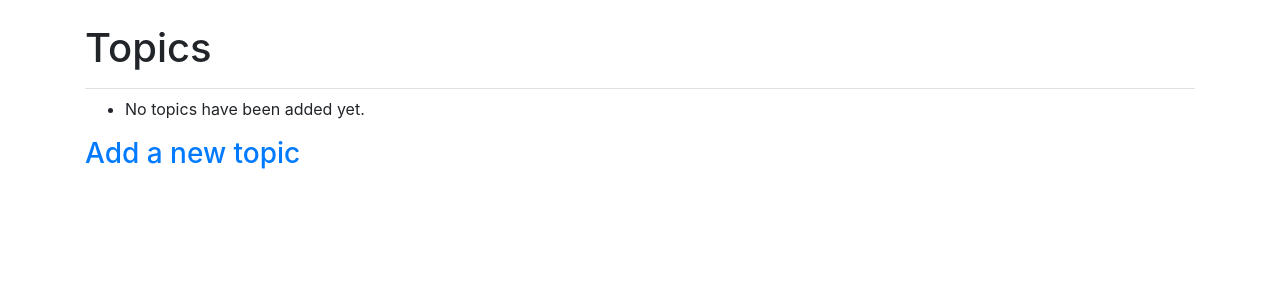
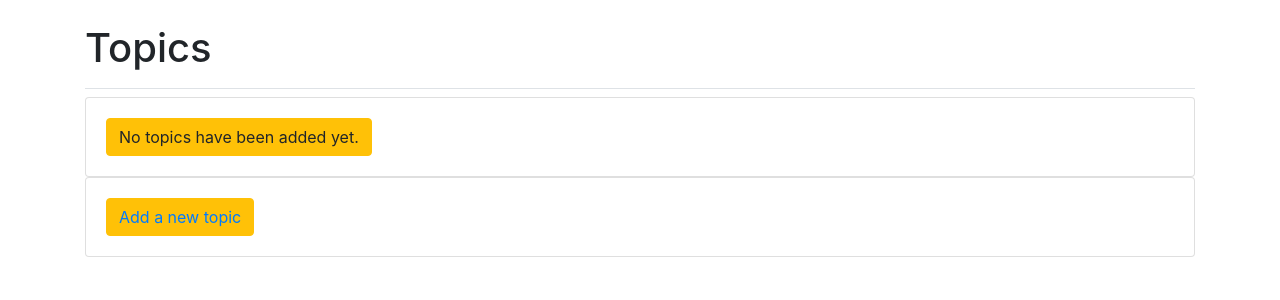
Before and after one commit to kbulbul026-coder/learning_log, a Django app: page /topics/ in a window 1280 px wide. Shown: the part 58-358 px from the top of the page. Run offline with Django 4.2, Linux system fonts and the light colour scheme; the visitor is signed in with stand-in values (Sample User, id 1); data that the repository does not hold is empty; some libraries are stand-ins or nearby versions.

Commit message:
add button for add new topic in bootsrap style

```diff
--- a/learning_log/learning_logs/templates/learning_logs/topics.html
+++ b/learning_log/learning_logs/templates/learning_logs/topics.html
@@ -1,4 +1,6 @@
 {% extends "learning_logs/base.html" %}
+
+{% load bootstrap4 %}
 
 {% block page_header %}
 
@@ -8,30 +10,64 @@
 
 {% block content %}
 
-  <ul>
 
     {% for topic in topics %}
 
-      <li><h3>
+  <div class="card">
+
+  <div class="card-body">
+
 
         <a href="{% url 'learning_logs:topic' topic.id %}">{{ topic }}</a></li>
 
-      </li></h3>
-
+  </div>
+</div>
+<br>
      {% empty %}
 
-      <li></h3>
+
+
+
+<div class="card">
+
+  <div class="card-body">
+
+    {% buttons %}
+
+    <button name='submit' class="btn btn-warning">
 
         No topics have been added yet.
 
-      </h3></li>
+    </button>
+
+
+    {% endbuttons %}
+
+  </div>
+
+</div>
+
+
 
      {% endfor %}
 
-  </ul>
 
-  <h3>
-    <a href="{% url 'learning_logs:new_topic' %}">Add a new topic</a>
-  </h3>
+<div class="card">
+
+  <div class="card-body">
+
+  {% buttons %}
+
+    <button name='submit' class="btn btn-warning">
+
+      <a href="{% url 'learning_logs:new_topic' %}">Add a new topic</a>
+
+    </button>
+
+  {% endbuttons %}
+
+</div>
+</div>
+
 
 {% endblock content %}
```
